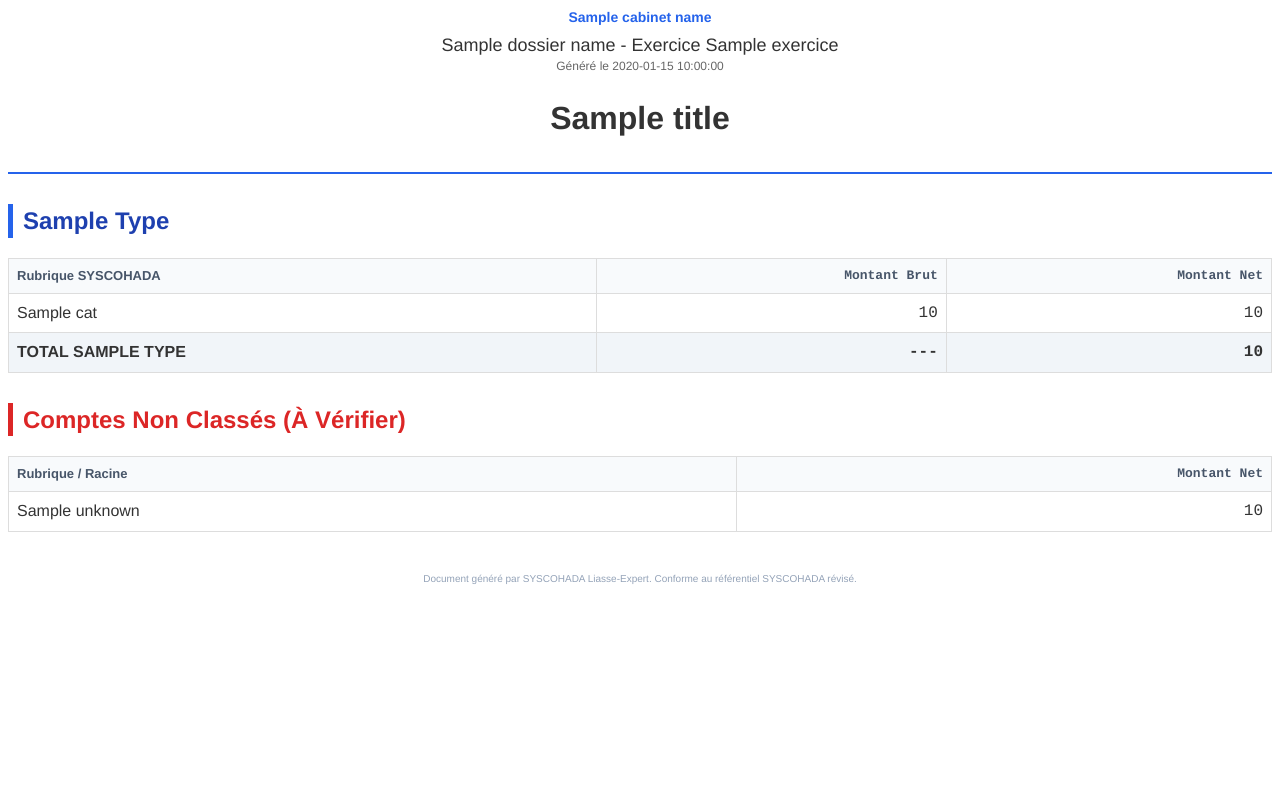
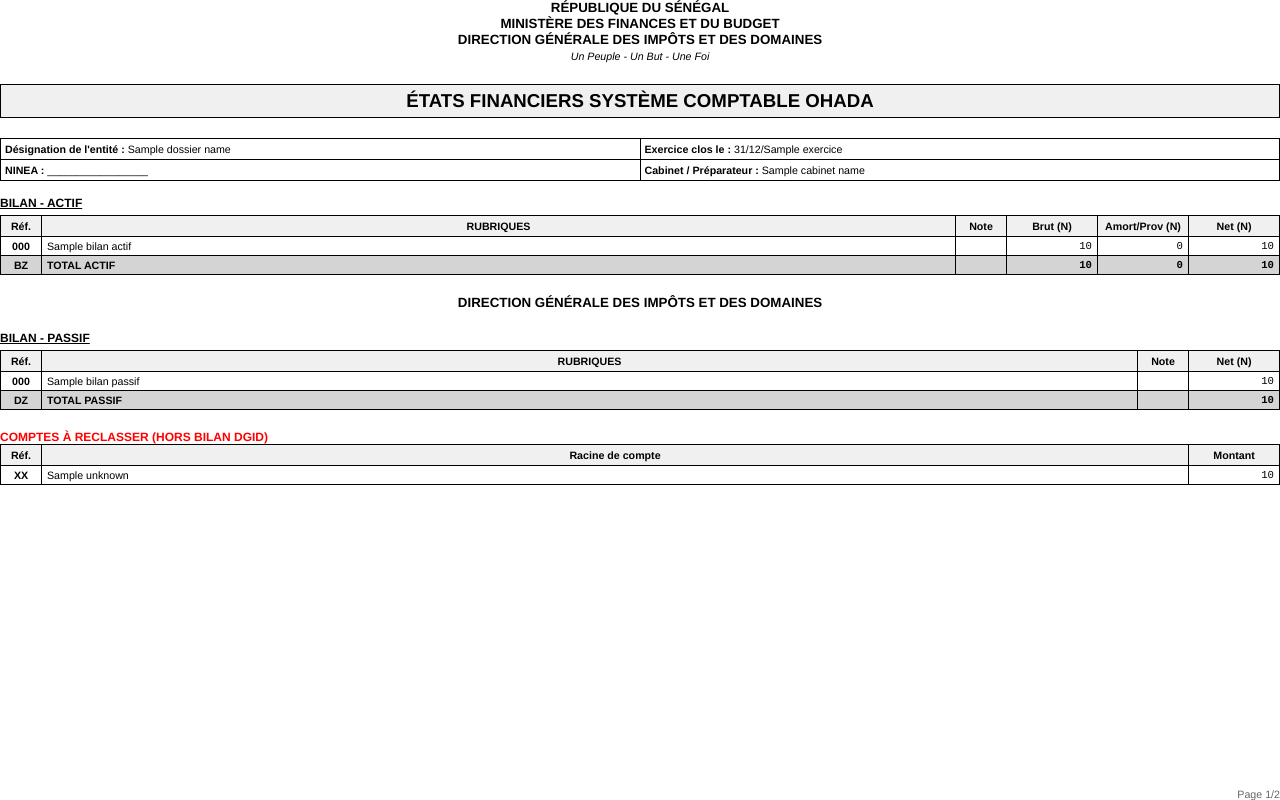
Before and after one commit to falang221/syscohada-liasse-expert, a Python web app: template backend/app/templates/liasse_template.html in a window 1280 px wide. Run offline with Jinja, Linux system fonts and the light colour scheme; the template is opened without the code that fills it: most values are stand-ins (such as "Sample title", 1, 10 or a date in 2020).

Commit message:
style(backend): implement official DGID visual template for PDF

```diff
--- a/backend/app/templates/liasse_template.html
+++ b/backend/app/templates/liasse_template.html
@@ -2,74 +2,136 @@
 <html lang="fr">
 <head>
     <meta charset="UTF-8">
-    <title>{{ title }}</title>
+    <title>Liasse Fiscale SYSCOHADA</title>
     <style>
-        body { font-family: 'Helvetica', 'Arial', sans-serif; color: #333; line-height: 1.4; }
-        .header { text-align: center; border-bottom: 2px solid #2563eb; padding-bottom: 10px; margin-bottom: 20px; }
-        .cabinet { font-size: 14px; font-weight: bold; color: #2563eb; }
-        .dossier { font-size: 18px; margin-top: 5px; }
-        .meta { font-size: 12px; color: #666; }
+        @page { size: A4 portrait; margin: 1cm; }
+        body { font-family: 'Helvetica', 'Arial', sans-serif; font-size: 9pt; color: #000; margin: 0; padding: 0; }
+        .republic-header { text-align: center; font-weight: bold; font-size: 10pt; line-height: 1.2; margin-bottom: 20px; }
+        .republic-header .devise { font-style: italic; font-size: 8pt; font-weight: normal; }
+        .main-title { text-align: center; border: 1px solid #000; padding: 5px; font-weight: bold; font-size: 14pt; background-color: #f0f0f0; margin-bottom: 20px; }
+        .info-grid { width: 100%; border-collapse: collapse; margin-bottom: 15px; }
+        .info-grid td { border: 1px solid #000; padding: 4px; font-size: 8pt; }
 
-        h2 { color: #1e40af; border-left: 5px solid #2563eb; padding-left: 10px; margin-top: 30px; }
-        table { width: 100%; border-collapse: collapse; margin-top: 10px; }
-        th, td { border: 1px solid #ddd; padding: 8px; text-align: left; }
-        th { background-color: #f8fafc; font-size: 13px; color: #475569; }
-        .amount { text-align: right; font-family: 'Courier', monospace; }
-        .total-row { font-weight: bold; background-color: #f1f5f9; }
-        .footer { margin-top: 40px; font-size: 10px; text-align: center; color: #94a3b8; }
+        table.financial { width: 100%; border-collapse: collapse; margin-bottom: 20px; }
+        table.financial th { border: 1px solid #000; padding: 4px; text-align: center; background-color: #f0f0f0; font-size: 8pt; }
+        table.financial td { border: 1px solid #000; padding: 3px 5px; font-size: 8pt; }
+        table.financial td.code { text-align: center; font-weight: bold; width: 30px; }
+        table.financial td.amount { text-align: right; font-family: 'Courier', monospace; width: 80px; }
+        table.financial td.note { text-align: center; width: 40px; }
+        .section-header { font-weight: bold; background-color: #e5e5e5; }
+        .total-row { font-weight: bold; background-color: #d4d4d4; }
     </style>
 </head>
 <body>
-    <div class="header">
-        <div class="cabinet">{{ cabinet_name }}</div>
-        <div class="dossier">{{ dossier_name }} - Exercice {{ exercice }}</div>
-        <div class="meta">Généré le {{ generated_at }}</div>
-        <h1>{{ title }}</h1>
+    <div class="republic-header">
+        RÉPUBLIQUE DU SÉNÉGAL<br>
+        MINISTÈRE DES FINANCES ET DU BUDGET<br>
+        DIRECTION GÉNÉRALE DES IMPÔTS ET DES DOMAINES<br>
+        <span class="devise">Un Peuple - Un But - Une Foi</span>
     </div>
 
-    {% for type, cats in statements.items() %}
-        {% if cats and type != 'unknown' %}
-            <h2>{{ type.replace('_', ' ').title() }}</h2>
-            <table>
+    <div class="main-title">ÉTATS FINANCIERS SYSTÈME COMPTABLE OHADA</div>
+
+    <table class="info-grid">
+        <tr>
+            <td width="50%"><strong>Désignation de l'entité :</strong> {{ dossier_name }}</td>
+            <td width="50%"><strong>Exercice clos le :</strong> 31/12/{{ exercice }}</td>
+        </tr>
+        <tr>
+            <td><strong>NINEA :</strong> _________________</td>
+            <td><strong>Cabinet / Préparateur :</strong> {{ cabinet_name }}</td>
+        </tr>
+    </table>
+
+    <!-- BILAN ACTIF -->
+    <div style="font-weight:bold; margin-bottom:5px; text-decoration: underline;">BILAN - ACTIF</div>
+    <table class="financial">
         <thead>
             <tr>
-                        <th>Rubrique SYSCOHADA</th>
-                        <th class="amount">Montant Brut</th>
-                        <th class="amount">Montant Net</th>
+                <th>Réf.</th>
+                <th>RUBRIQUES</th>
+                <th>Note</th>
+                <th>Brut (N)</th>
+                <th>Amort/Prov (N)</th>
+                <th>Net (N)</th>
             </tr>
         </thead>
         <tbody>
-                    {% set total = namespace(value=0) %}
-                    {% for name, values in cats.items() %}
+            {% set total_brut = namespace(value=0) %}
+            {% set total_net = namespace(value=0) %}
+            {% for name, values in statements.bilan_actif.items() %}
             <tr>
+                <td class="code">{{ values.code }}</td>
                 <td>{{ name }}</td>
+                <td class="note"></td>
                 <td class="amount">{{ "{:,.0f}".format(values.brut).replace(',', ' ') }}</td>
+                <td class="amount">0</td>
                 <td class="amount">{{ "{:,.0f}".format(values.net).replace(',', ' ') }}</td>
             </tr>
-                        {% set total.value = total.value + values.net %}
+            {% set total_brut.value = total_brut.value + values.brut %}
+            {% set total_net.value = total_net.value + values.net %}
             {% endfor %}
             <tr class="total-row">
-                        <td>TOTAL {{ type.replace('_', ' ').upper() }}</td>
-                        <td class="amount">---</td>
-                        <td class="amount">{{ "{:,.0f}".format(total.value).replace(',', ' ') }}</td>
+                <td class="code">BZ</td>
+                <td>TOTAL ACTIF</td>
+                <td class="note"></td>
+                <td class="amount">{{ "{:,.0f}".format(total_brut.value).replace(',', ' ') }}</td>
+                <td class="amount">0</td>
+                <td class="amount">{{ "{:,.0f}".format(total_net.value).replace(',', ' ') }}</td>
             </tr>
         </tbody>
     </table>
-        {% endif %}
+
+    <div style="page-break-after: always;"></div>
+
+    <!-- BILAN PASSIF -->
+    <div class="republic-header" style="margin-top: 20px;">
+        DIRECTION GÉNÉRALE DES IMPÔTS ET DES DOMAINES
+    </div>
+    <div style="font-weight:bold; margin-bottom:5px; text-decoration: underline;">BILAN - PASSIF</div>
+    <table class="financial">
+        <thead>
+            <tr>
+                <th>Réf.</th>
+                <th>RUBRIQUES</th>
+                <th>Note</th>
+                <th>Net (N)</th>
+            </tr>
+        </thead>
+        <tbody>
+            {% set total_passif = namespace(value=0) %}
+            {% for name, values in statements.bilan_passif.items() %}
+            <tr>
+                <td class="code">{{ values.code }}</td>
+                <td>{{ name }}</td>
+                <td class="note"></td>
+                <td class="amount">{{ "{:,.0f}".format(values.net).replace(',', ' ') }}</td>
+            </tr>
+            {% set total_passif.value = total_passif.value + values.net %}
             {% endfor %}
+            <tr class="total-row">
+                <td class="code">DZ</td>
+                <td>TOTAL PASSIF</td>
+                <td class="note"></td>
+                <td class="amount">{{ "{:,.0f}".format(total_passif.value).replace(',', ' ') }}</td>
+            </tr>
+        </tbody>
+    </table>
 
     {% if statements.unknown %}
-        <h2 style="color: #dc2626; border-left-color: #dc2626;">Comptes Non Classés (À Vérifier)</h2>
-        <table>
+    <div style="font-weight:bold; margin-top:20px; color: red;">COMPTES À RECLASSER (HORS BILAN DGID)</div>
+    <table class="financial">
         <thead>
             <tr>
-                    <th>Rubrique / Racine</th>
-                    <th class="amount">Montant Net</th>
+                <th>Réf.</th>
+                <th>Racine de compte</th>
+                <th>Montant</th>
             </tr>
         </thead>
         <tbody>
             {% for name, values in statements.unknown.items() %}
             <tr>
+                <td class="code">XX</td>
                 <td>{{ name }}</td>
                 <td class="amount">{{ "{:,.0f}".format(values.net).replace(',', ' ') }}</td>
             </tr>
@@ -78,8 +140,8 @@
     </table>
     {% endif %}
 
-    <div class="footer">
-        Document généré par SYSCOHADA Liasse-Expert. Conforme au référentiel SYSCOHADA révisé.
+    <div style="position: absolute; bottom: 0; width: 100%; text-align: right; font-size: 8pt; color: #666;">
+        Page 1/2
     </div>
 </body>
 </html>
```
Lines whose indentation alone changed are shown as unchanged.
